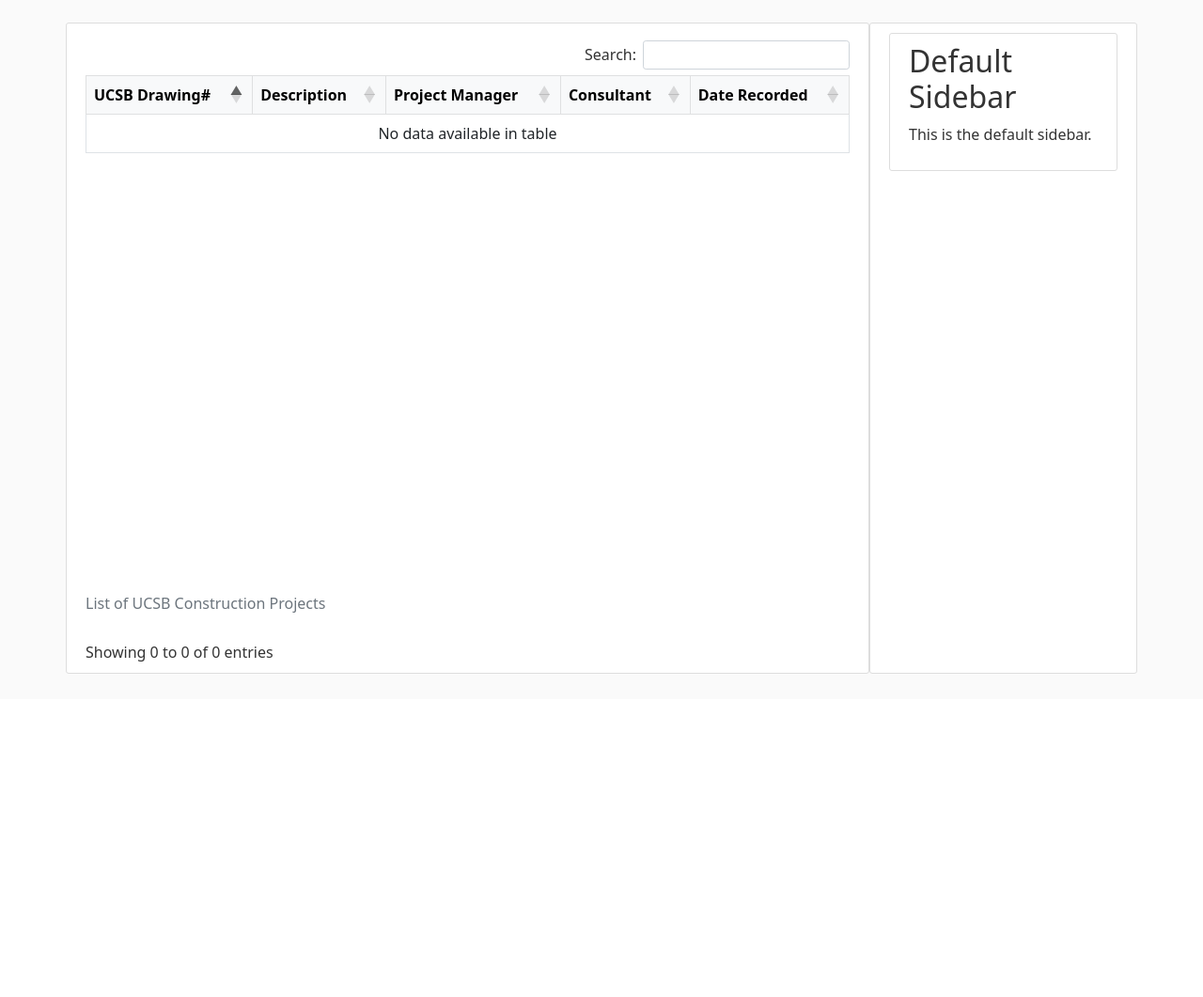
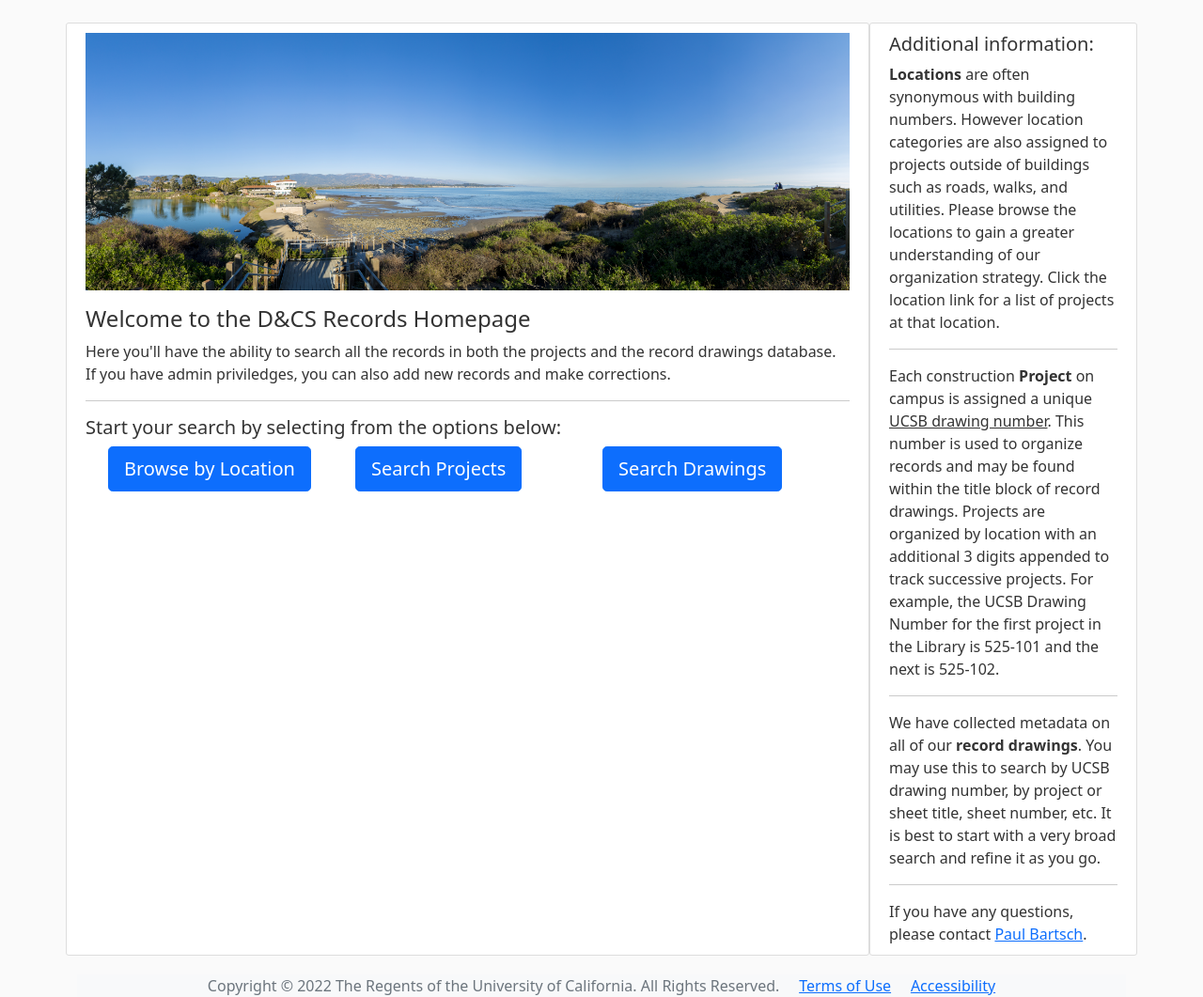
Before and after one commit to pdbartsch/assign_draw_num, a Flask app: page / in a window 1280 px wide. Shown: the part 56-1117 px from the top of the page at 94% size. Before the commit the page ends 773 px from the top, so only its background shows below. Run offline with Flask 2, Linux system fonts and the light colour scheme; lists and menus that the app fills with data are empty; some libraries are stand-ins or nearby versions.

Commit message:
added some photos and descriptive text

```diff
--- a/flaskdraw/main/routes.py
+++ b/flaskdraw/main/routes.py
@@ -17,7 +17,7 @@ def index():
     return render_template(
         "index.html",
         title="Home Page",
-        heading="Welcome to the FlaskDraw home page!",
+        sidebar="homepage"
     )
 
 @main.route("/projects/")
--- a/flaskdraw/templates/base.html
+++ b/flaskdraw/templates/base.html
@@ -102,7 +102,7 @@
             <div class="col-md-3 order-last content-section" >
 
                 {% if sidebar == 'drawingsearch' %}
-                <h2>Search For Drawings:</h2>
+                <h4>Search For Drawings:</h4>
                 <form method="post" class="row g-3">
                     {{ form.csrf_token }}
 
@@ -190,7 +190,7 @@
 
                 </form>
                 {% elif sidebar == 'projectsearch' %}
-                <div class="content-section">
+                <h4>Search For Projects:</h4>
                     <form method="GET|POST" action="{{ url_for('main.projects')}}">
                         <label for="searchtext01" class="form-label">Filter by title:</label>
                         <input type="search" placeholder="Title" name="searched" id="searchtext01" class="form-control" aria-describedby="searchtext01HelpBlock">
@@ -202,21 +202,55 @@
                         <input type="number" placeholder="Location Number" name="lnum" id="searchnumber02" class="form-control" aria-describedby="searchnumber02HelpBlock">
                         <button type="submit" class="btn btn-secondary">Filter by Location</button>
                     </form>
-                </div>
+
                 {% elif sidebar == 'locationpage' %}
-                <div class="content-section">
-                    <h2>Location Explanation</h2>
-                    <p>This is the default sidebar.</p>
-                </div>
+
+                    <h4>Location Explanation</h4>
+                    <p>Location numbers beginning at 200 are synonymous with building numbers.  The location numbers from 1 - 199 are categories for projects taking place outside of a building.
+                    <hr>
+                    <strong>Click the location number link for a list of projects at that location.</strong> <hr>
+                    <strong>Use the search box to filter by location description.</strong> <hr>
+                    <strong>Sort table by clicking on column headers.</strong> <hr>
+
+                    </p>
+
+                {% elif sidebar == 'homepage' %}
+
+
+                    <h5>Additional information:</h5>
+                    <p>
+
+                        <strong>Locations</strong> are often synonymous with building numbers.  However location categories are also assigned to projects outside of buildings such as roads, walks, and utilities.
+                        Please browse the locations to gain a greater understanding of our organization strategy.  Click the location link for a list of projects at that location.
+                        <hr>
+                        Each construction <strong>Project</strong> on campus is assigned a unique <u>UCSB drawing number</u>.  This number is used to organize records and may be found within the title block of record drawings.
+                        Projects are organized by location with an additional 3 digits appended to track successive projects.
+                        For example, the UCSB Drawing Number for the first project in the Library is 525-101 and the next is 525-102.
+                        <hr>
+                        We have collected metadata on all of our <strong>record drawings</strong>.  You may use this to search by UCSB drawing number, by project or sheet title, sheet number, etc.
+                        It is best to start with a very broad search and refine it as you go.
+                        <hr>
+                        If you have any questions, please contact <a href="https://www.ucsb.edu/directory">Paul Bartsch</a>.
+
                 {% else %}
-                <div class="content-section">
-                    <h2>Default Sidebar</h2>
-                    <p>This is the default sidebar.</p>
-                </div>
+                <p>
+                    This is the default sidebar.
+                </p>
                 {% endif %}
             </div>
 
         </div>
+<!-- Footer -->
+<footer class="text-center text-lg-start bg-light text-muted">
+
+<div class="d-flex justify-content-center">
+    <span class="copyright">Copyright © 2022 The Regents of the University of California. All Rights Reserved.</span> &nbsp; &nbsp; &nbsp;
+    <a href="https://www.ucsb.edu/terms-of-use">Terms of Use</a>  &nbsp; &nbsp; &nbsp;
+    <a href="https://www.ucsb.edu/accessibility">Accessibility</a>
+</div>
+
+</footer>
+
     </main>
 
     <!-- Optional JavaScript -->
--- a/flaskdraw/templates/index.html
+++ b/flaskdraw/templates/index.html
@@ -2,49 +2,32 @@
 {% block content%}
 
 
-  <h6>{{ key }}</h6>
 
 
-  <h4>{{ subheading }}</h4>
-
-<div class="table-responsive">
-  <table id="proj_list" class="table table-hover table-bordered align-middle">
+  <p>
+    <img src="{{ url_for('static', filename='cmps-pnt-1500.png') }}" alt="Sunny Campus" class="img-fluid">
+  </p>
+  <h4>Welcome to the D&CS Records Homepage</h4>
+  <p>
+    Here you'll have the ability to search all the records in both the projects and the record drawings database. If you have admin priviledges, you can also add new records and make corrections.
+  </p>
+  <hr>
+  <h5>
+    Start your search by selecting from the options below:
+  </h5>
+  <div class="container">
+    <div class="row">
+      <div class="col">
+        <a href="{{ url_for('drawproj.locations') }}" class="btn btn-primary btn-lg">Browse by Location</a>
+      </div>
+      <div class="col">
+        <a href="{{ url_for('main.projects') }}" class="btn btn-primary btn-lg">Search Projects</a>
+      </div>
+      <div class="col">
+        <a href="{{ url_for('drawproj.search_drawings') }}" class="btn btn-primary btn-lg">Search Drawings</a>
+      </div>
+    </div>
+  </div>
 
 
-    <thead class="table-light">
-      <tr>
-        <th scope="col">UCSB Drawing#</th>
-        <th scope="col">Description</th>
-        <th scope="col">Project Manager</th>
-        <th scope="col">Consultant</th>
-        <th scope="col">Date Recorded</th>
-      </tr>
-    </thead>
-    <tbody>
-
-      {% for draw in drawings %}
-
-      <tr>
-        <td scope="row"><a href="{{ url_for('main.project', locnum=draw.locnum, drawnum=draw.drawnum) }}">
-          {{ draw.locnum }}-{{ draw.drawnum }}</a></td>
-        <td>{{ draw.title }}</td>
-        <td>{{ draw.projectmngr }}</td>
-        <td>{{ draw.mainconsult }}</td>
-        <td>{{ draw.date|string|truncate(5,true) }}</td>
-
-      </tr>
-      {% endfor %}
-
-      {% if filtered_locations %}
-      <caption>Filtered List of UCSB Construction Projects</caption>
-      {% else %}
-      <caption>List of UCSB Construction Projects</caption>
-      {% endif %}
-
-    </tbody>
-
-  </table>
-
-</div>
-
 {% endblock %}
```
Also changed, not shown: flaskdraw/static/cmps-pnt-1500.png (added), flaskdraw/static/cmps-pnt-800.png (added), flaskdraw/static/sunny-campus-1400.png (added), flaskdraw/static/sunny-campus-700.png (added).
